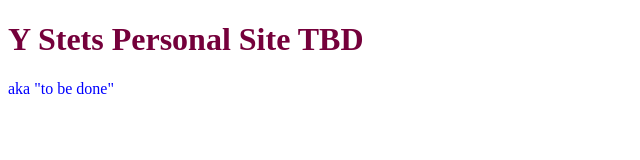
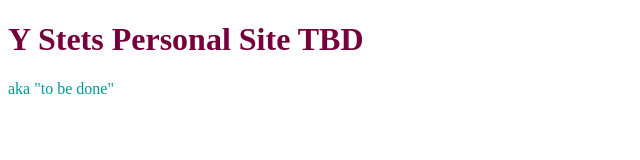
Before and after one commit to Jane95/Jane95.github.io, a plain HTML site: page index.html in a window 1280 px wide. Shown: the whole page, without its empty margins (0-640 px from the left). Drawn offline with Linux system fonts and the light colour scheme.

Commit message:
Update style.css

```diff
--- a/style.css
+++ b/style.css
@@ -1,5 +1,5 @@
 body{
-  color: blue;
+  color: #009999;
 }
 h1{
   color:#75003B;
```
